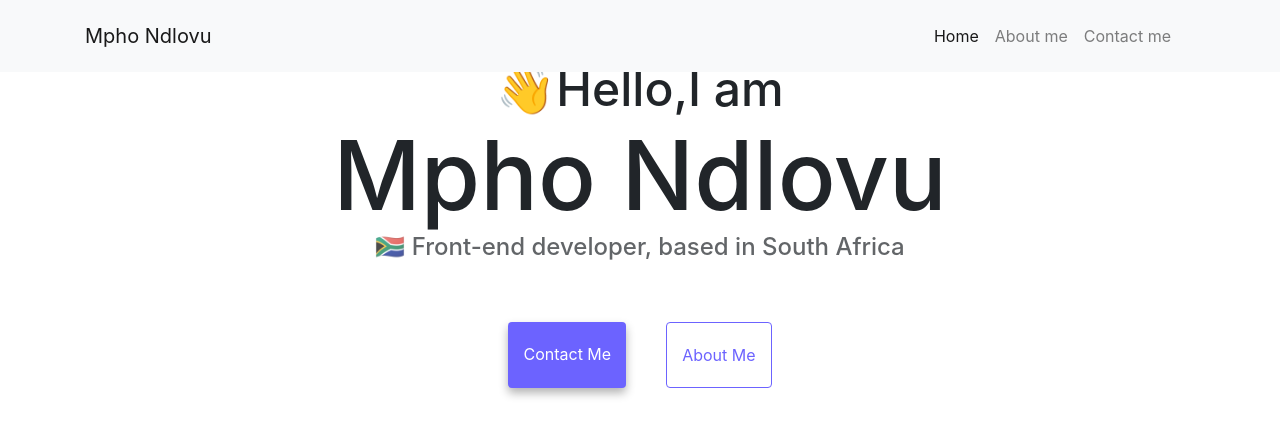
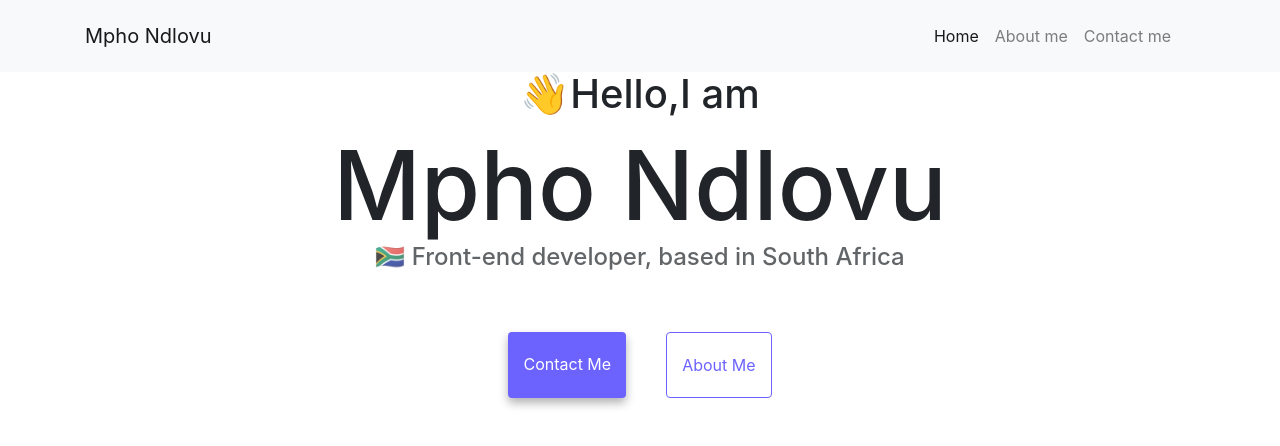
Before and after one commit to MphoPetunia/my-portfolio, a plain HTML site: page index.html in a window 1280 px wide. Drawn offline with nearby package versions, Linux system fonts and the light colour scheme.

Commit message:
Updating the font in style.css

```diff
--- a/style.css
+++ b/style.css
@@ -21,7 +21,8 @@ h1 {
 }
 
 h2 {
-  font-size: 48px;
+  font-size: 40px;
+  line-height: 1.7;
 }
 
 h3 {
```
